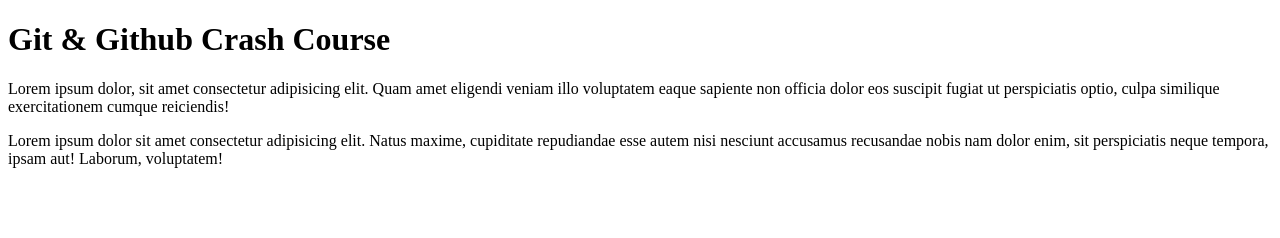
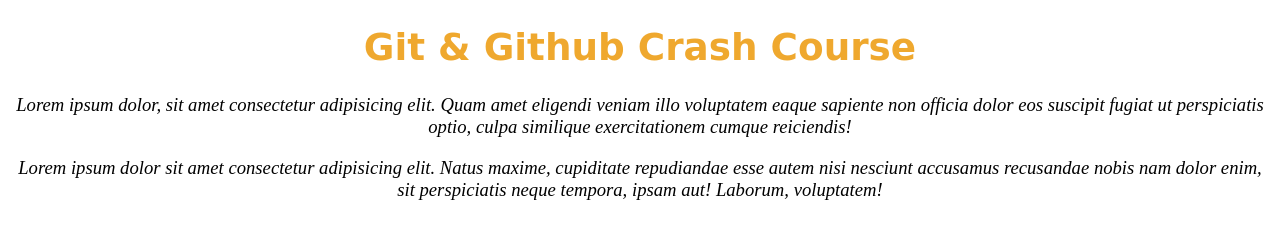
Before and after one commit to souravsr/github-crash-course, a plain HTML site: page index.html in a window 1280 px wide. Drawn offline with Linux system fonts and the light colour scheme.

Commit message:
updated the css file

```diff
--- a/index.html
+++ b/index.html
@@ -2,6 +2,7 @@
 <html lang="en">
     <head>
         <title>Git and Github Crash Course</title>
+        <link rel="stylesheet" href="styles.css">
     </head>
     <body>
         <h1>Git & Github Crash Course</h1>
--- a/styles.css
+++ b/styles.css
@@ -0,0 +1,12 @@
+h1{
+    text-align: center;
+    font-size: 28pt;
+    font-family: cursive;
+    color: #efa82e;
+}
+
+p{
+    font-size: 14pt;
+    text-align: center;
+    font-style: italic;
+}
```
